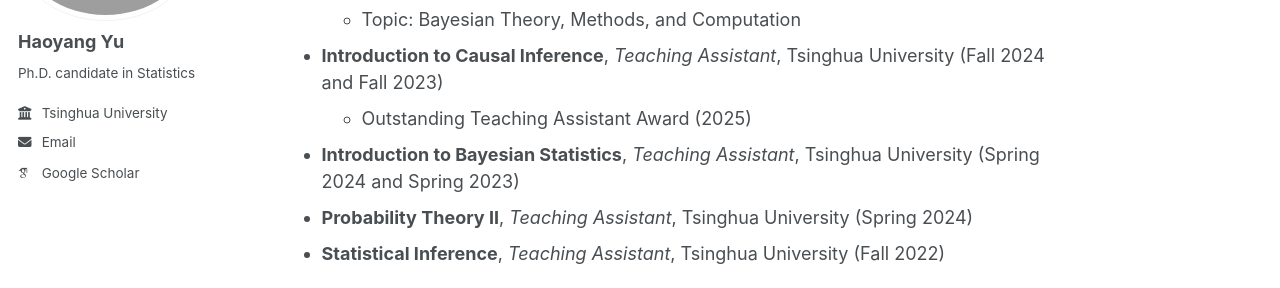
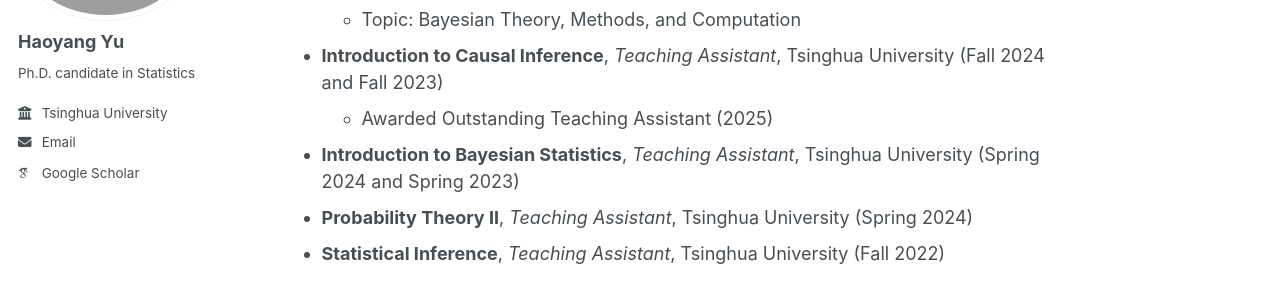
Before and after one commit to yu-hao-yang/yu-hao-yang.github.io, a Jekyll site: the page built from _pages/about.md, in a window 1280 px wide and 900 px high, scrolled down 1089 px. Shown: the part 219-507 px from the top of the window. Built offline with Jekyll 4.4.1, drawn with Linux system fonts in a browser that asks for light colours; some web fonts are replaced.

Commit message:
Update about.md

```diff
--- a/_pages/about.md
+++ b/_pages/about.md
@@ -42,7 +42,7 @@
 * **Selected Topics on Advanced Statistics**, *Teaching Assistant*, Tsinghua University (Spring 2026)
   - Topic: Bayesian Theory, Methods, and Computation
 * **Introduction to Causal Inference**, *Teaching Assistant*, Tsinghua University (Fall 2024 and Fall 2023)
-  - Outstanding Teaching Assistant Award (2025)
+  - Awarded Outstanding Teaching Assistant (2025)
 * **Introduction to Bayesian Statistics**, *Teaching Assistant*, Tsinghua University (Spring 2024 and Spring 2023)
 * **Probability Theory II**, *Teaching Assistant*, Tsinghua University (Spring 2024)
 * **Statistical Inference**, *Teaching Assistant*, Tsinghua University (Fall 2022)
```
